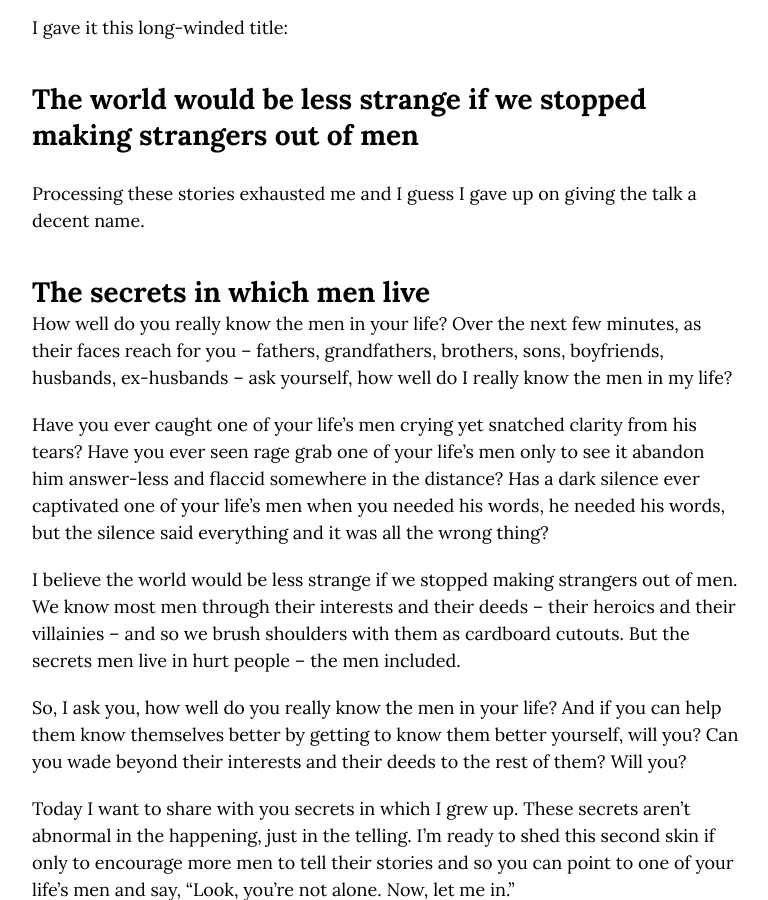
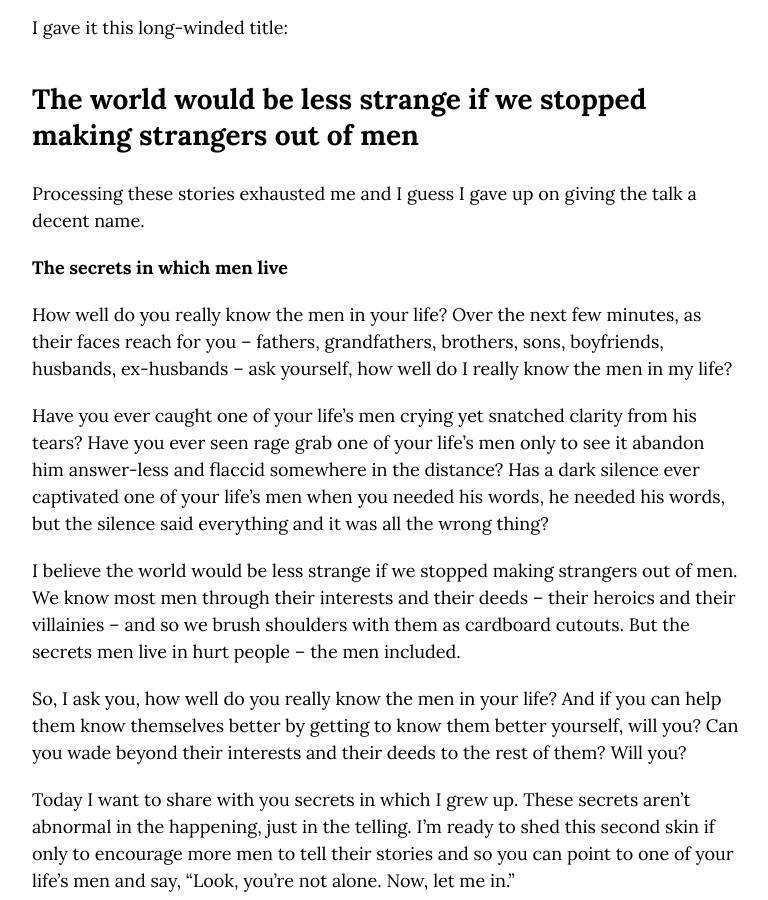
Before and after one commit to markhpollard/markhpollard.github.io, a Jekyll site: the page built from _posts/2019-02-08-this-time-i-did-a-tedx-talk-about-men.markdown, in a window 1280 px wide and 900 px high, scrolled down 1921 px. Shown: the whole window, without its empty margins (254-1022 px from the left). Built offline with Jekyll 4.4.1, drawn with Linux system fonts in a browser that asks for light colours; nearby versions of some CDN libraries.

```diff
--- a/_posts/2019-02-08-this-time-i-did-a-tedx-talk-about-men.markdown
+++ b/_posts/2019-02-08-this-time-i-did-a-tedx-talk-about-men.markdown
@@ -40,7 +40,7 @@ I gave it this long-winded title:
 
 <br>Processing these stories exhausted me and I guess I gave up on giving the talk a decent name.
 
-## The secrets in which men live
+**The secrets in which men live**
 
 How well do you really know the men in your life? Over the next few minutes, as their faces reach for you – fathers, grandfathers, brothers, sons, boyfriends, husbands, ex-husbands – ask yourself, how well do I really know the men in my life?
 
```
